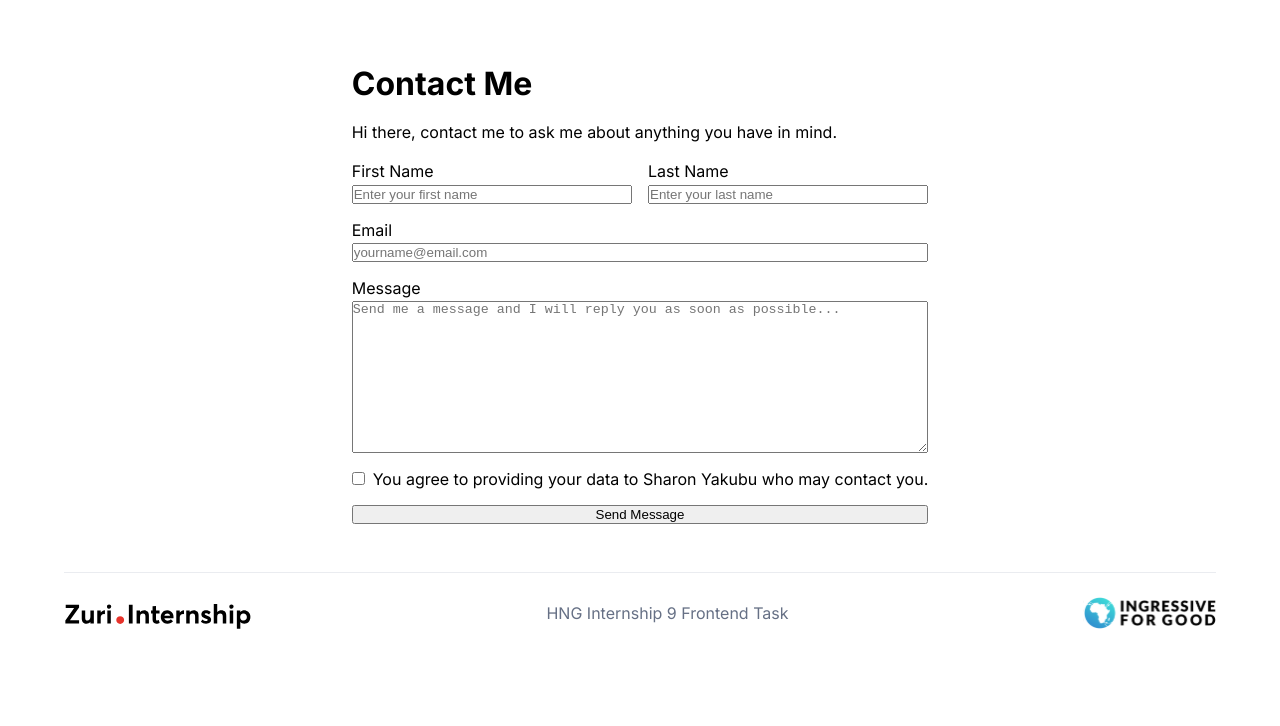
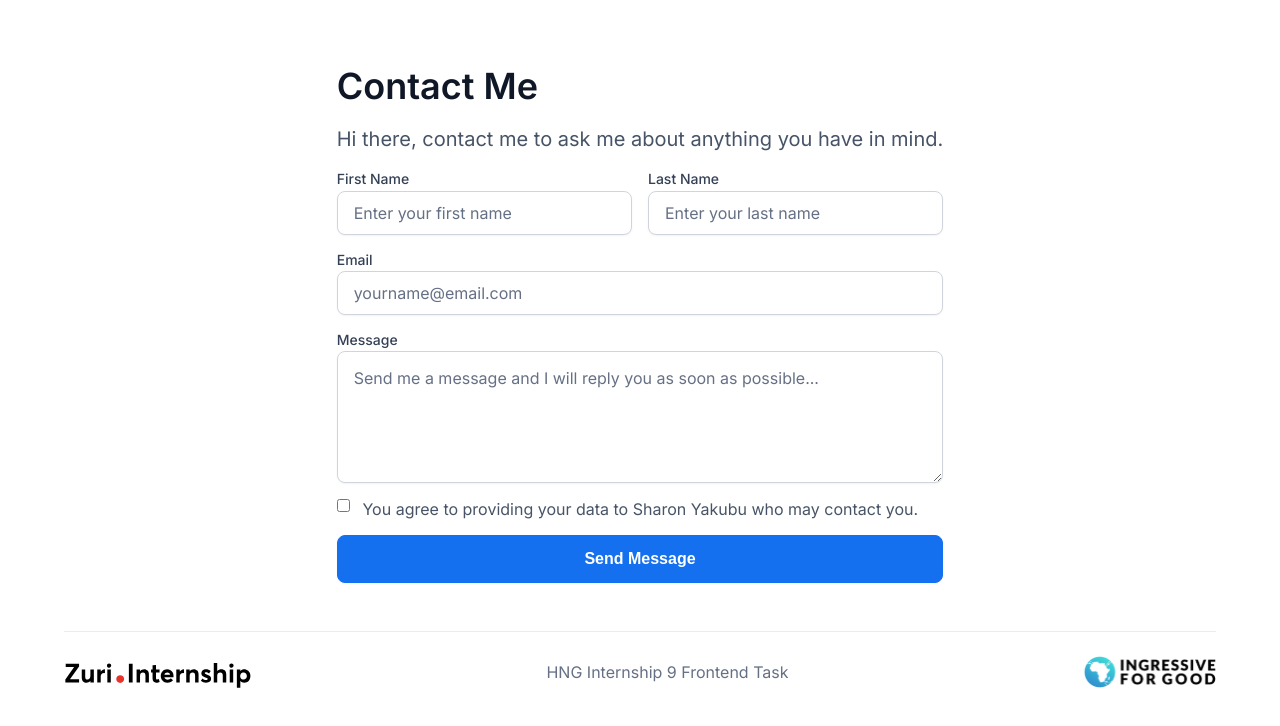
Before and after one commit to siafromspace/Linktree-Clone-Application, a React (Create React App) app: page /contact in a window 1280 px wide. Shown: the top 726 px of the page. Built offline with nearby package versions, Linux system fonts and the light colour scheme.

Commit message:
style: completed most contact page styling

```diff
--- a/src/index.css
+++ b/src/index.css
@@ -164,6 +164,16 @@ footer .footer__text {
   flex-direction: column;
   gap: 1.2rem;
 }
+.contact__title {
+  color: #101828;
+  font-size: 36px;
+  font-weight: 600;
+}
+.contact__text {
+  color: #475467;
+  font-size: 20px;
+  font-weight: 400;
+}
 form {
   display: flex;
   flex-direction: column;
@@ -187,14 +197,70 @@ form {
   flex-direction: column;
   gap: 0.2rem;
 }
-input {
+.form__child-title {
+  color: #344054;
+  font-size: 14px;
+  font-weight: 500;
+}
+input[type="text"], input[type="email"] {
   width: 100%;
+  border: 1px solid #D0D5DD;
+  height: 44px;
+  box-shadow: 0px 1px 2px rgba(16, 24, 40, 0.05);
+  border-radius: 8px;
+  font-family: 'Inter', sans-serif;
+  padding-left: 1rem;
+  color: #101828;
+  font-size: 16px;
+  font-weight: 400;
+}
+input:focus, textarea:focus {
+  outline-color: #84CAFF;
+}
+input::placeholder, textarea::placeholder {
+  color: #667085;
+  font-size: 16px;
+  font-weight: 400;
+  font-family: 'Inter', sans-serif;
+}
+textarea {
+  font-family: 'Inter', sans-serif;
+  border: 1px solid #D0D5DD;
+  box-shadow: 0px 1px 2px rgba(16, 24, 40, 0.05);
+  border-radius: 8px;
+  height: 132px;
+  max-width: 720px;
+  padding: 1rem;
+  color: #101828;
+  font-size: 16px;
+}
+.checkbox {
+  display: flex;
+  gap: 0.3rem;
+  align-items: flex-start;
 }
 .checkbox > input {
   width: auto;
   margin-right: 0.5rem;
 }
-
+.checkbox > label {
+  color: #475467;
+  font-weight: 400;
+  font-size: 16px;
+}
+.checkbox > input:checked {
+  color: #84CAFF;
+}
+#btn__submit {
+  height: 48px;
+  border: 1px solid #1570EF;
+  background-color: #1570EF;
+  color: white;
+  font-size: 16px;
+  font-weight: 600;
+  box-shadow: 0px 1px 2px rgba(16, 24, 40, 0.05);
+  border-radius: 8px;
+}
 
 @media screen and (max-width: 768px) {
   body {
--- a/src/pages/Contact.jsx
+++ b/src/pages/Contact.jsx
@@ -5,26 +5,26 @@ const Contact = () => {
     return (
         <main className="contact__page">
             <div className="contact__container">
-                <h1>Contact Me</h1>
-                <p>Hi there, contact me to ask me about anything you have in mind.</p>
+                <h1 className="contact__title">Contact Me</h1>
+                <p className="contact__text">Hi there, contact me to ask me about anything you have in mind.</p>
                 <form>
                     <div className="name__container">
                         <div className="form__child">
-                            <label htmlFor="first_name">First Name</label>
+                            <label htmlFor="first_name" className="form__child-title">First Name</label>
                             <input type="text" id="first_name" placeholder="Enter your first name" />
                         </div>
                         <div className="form__child">
-                            <label htmlFor="last_name">Last Name</label>
+                            <label htmlFor="last_name" className="form__child-title">Last Name</label>
                             <input type="text" id="last_name" placeholder="Enter your last name" />
                         </div>
                     </div>
                     <div className="form__child">
-                        <label htmlFor="email">Email</label>
+                        <label htmlFor="email" className="form__child-title">Email</label>
                         <input type="email" name="email" id="email" placeholder="yourname@email.com" />
                     </div>
                     <div className="form__child">
-                        <label htmlFor="message">Message</label>
-                        <textarea name="message" id="message" cols="30" rows="10" placeholder="Send me a message and I will reply you as soon as possible..."></textarea>
+                        <label htmlFor="message" className="form__child-title">Message</label>
+                        <textarea name="message" id="message" placeholder="Send me a message and I will reply you as soon as possible..."></textarea>
                     </div>
                     <div className="checkbox">
                         <input type="checkbox" name="data" />
```
